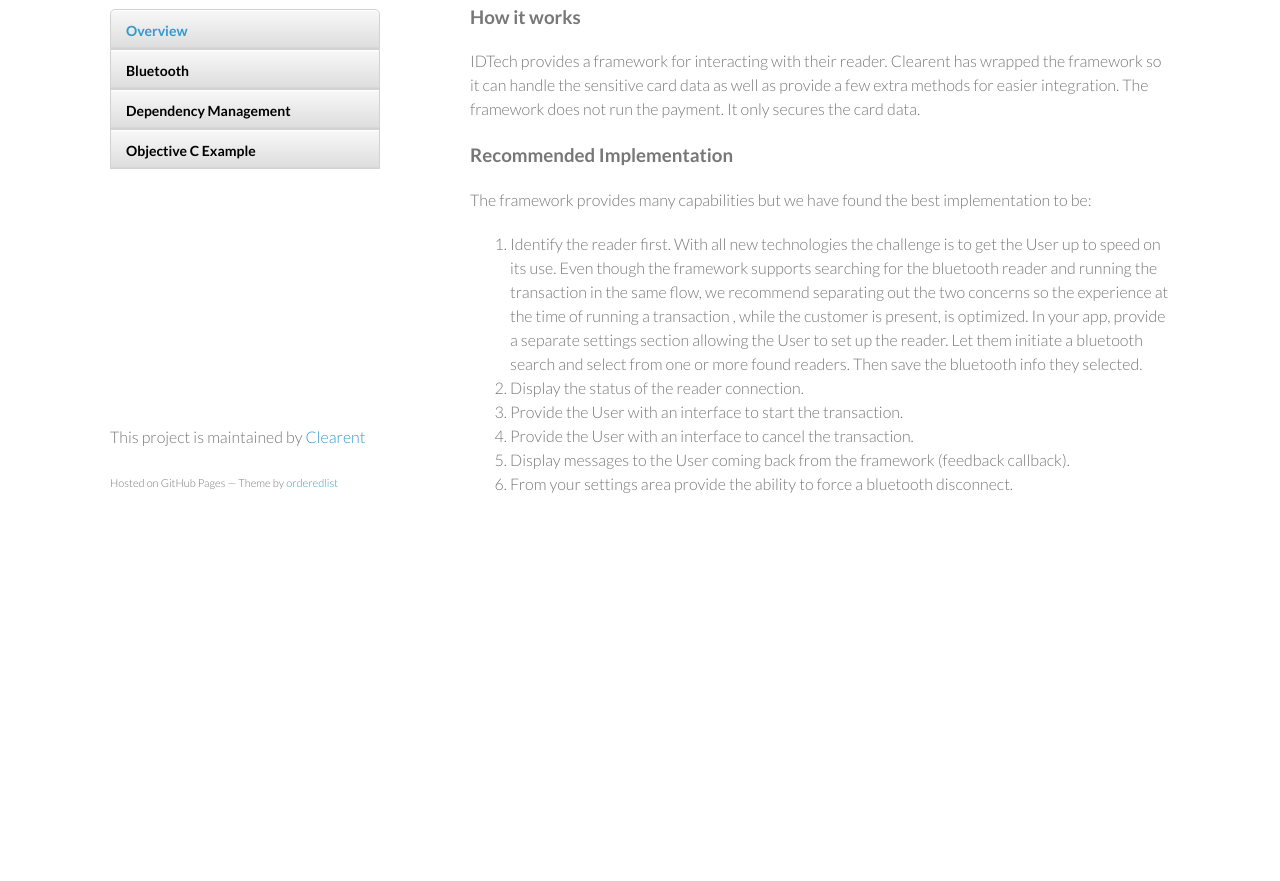
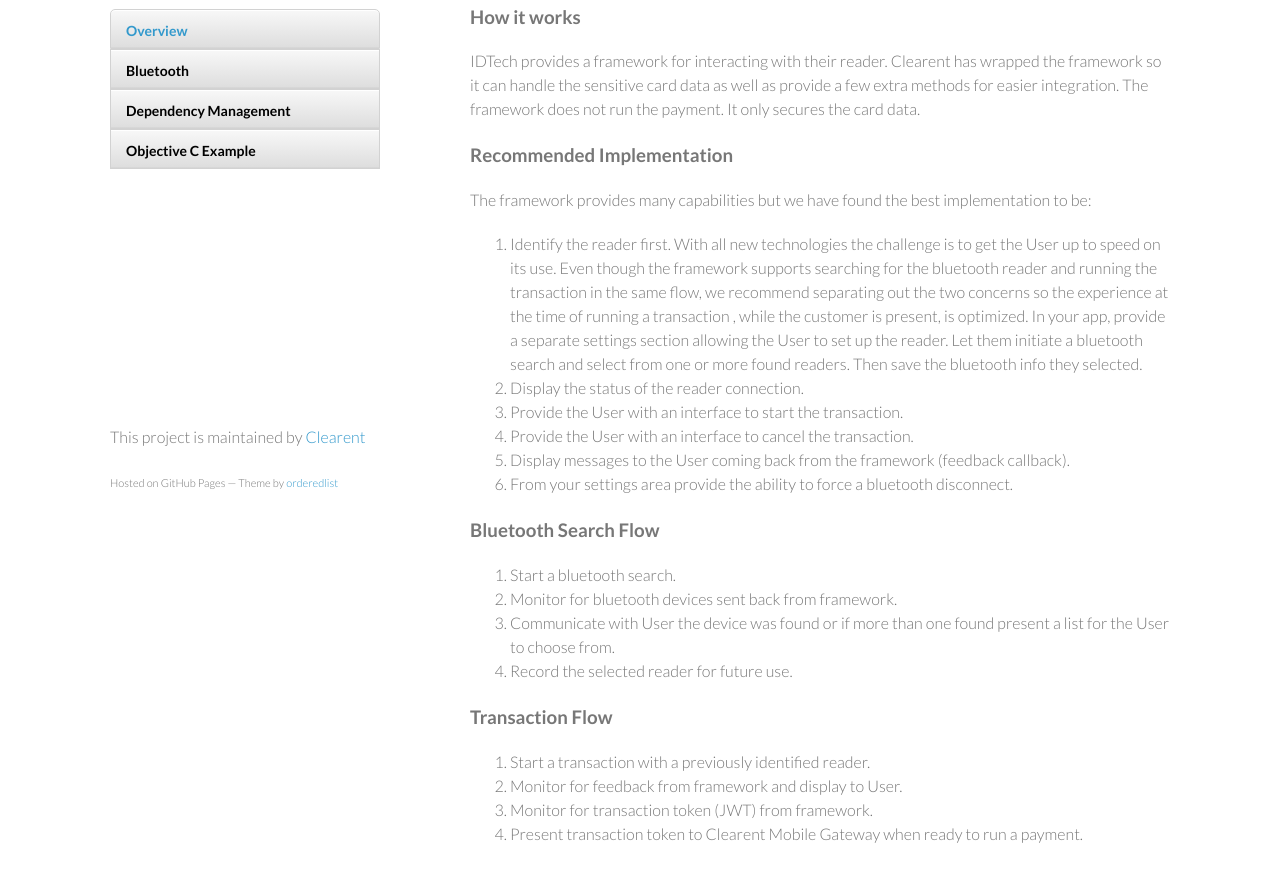
Before and after one commit to clearent/iosidtechframework.github.io, a plain HTML site: page index.html in a window 1280 px wide. Shown: the part 237-1118 px from the top of the page. Before the commit the page ends 803 px from the top, so only its background shows below. Drawn offline with Linux system fonts and the light colour scheme.

Commit message:
index updated with flows

```diff
--- a/index.html
+++ b/index.html
@@ -60,6 +60,31 @@
 
         </ol>
 
+        <h3>Bluetooth Search Flow</h3>
+        <ol>
+            <li>Start a bluetooth search.
+            </li>
+            <li>Monitor for bluetooth devices sent back from framework.
+            </li>
+            <li>Communicate with User the device was found or if more than one found present a list for the User to choose from.
+            </li>
+            <li>Record the selected reader for future use.
+            </li>
+        </ol>
+
+        <h3>Transaction Flow</h3>
+        <ol>
+            <li>Start a transaction with a previously identified reader.
+            </li>
+            <li>Monitor for feedback from framework and display to User.
+            </li>
+            <li>Monitor for transaction token (JWT) from framework.
+            </li>
+            <li>Present transaction token to Clearent Mobile Gateway when ready to run a payment.
+            </li>
+        </ol>
+
+
     </section>
     <footer>
         <p>This project is maintained by <a href="https://github.com/Clearent">Clearent</a></p>
```
Also changed, not shown: 1 other file.
